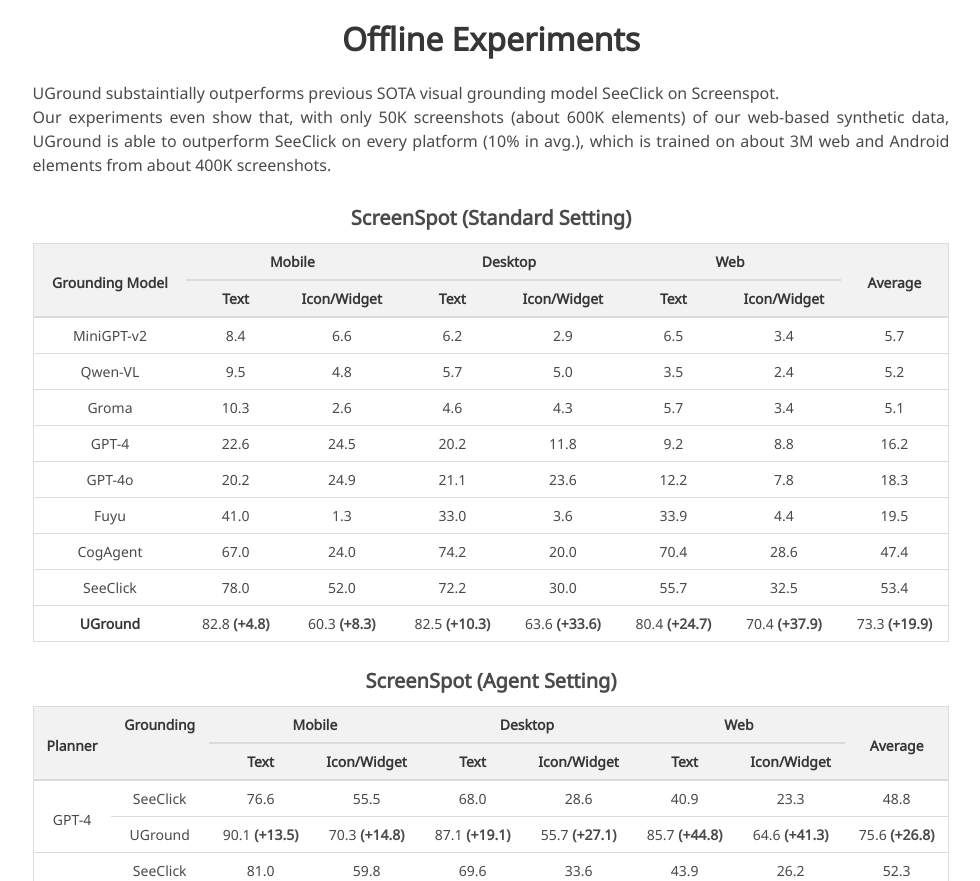
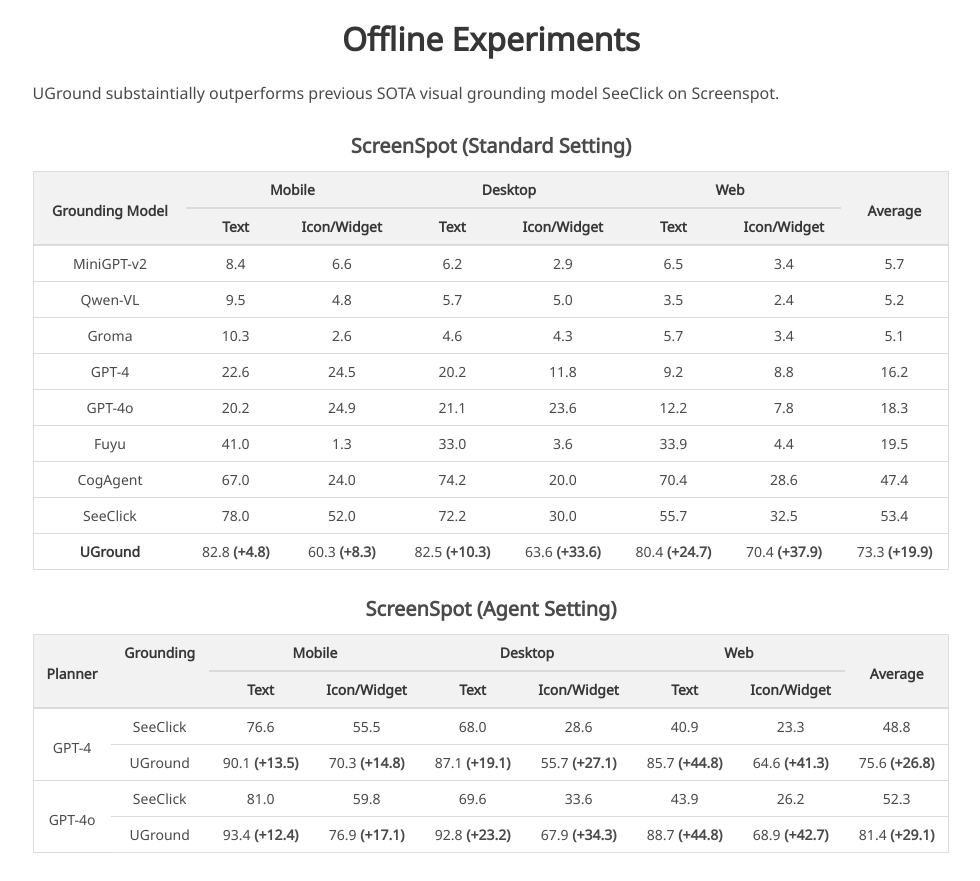
Before and after one commit to OSU-NLP-Group/UGround, a plain HTML site: page index.html in a window 1280 px wide. Shown: the part 2190-3071 px from the top of the page, without its empty margins (149-1129 px from the left). Drawn offline with nearby package versions, Linux system fonts and the light colour scheme; a script that the page names is missing; some icons are missing; a web font is replaced by a local one.

Commit message:
update websites

```diff
--- a/index.html
+++ b/index.html
@@ -378,8 +378,9 @@
         <h2 class="title is-3">Offline Experiments</h2>
         <div class="content has-text-justified">
 
-            <p>UGround substaintially outperforms previous SOTA visual grounding model SeeClick on Screenspot. <br
-                >Our experiments even show that, with only 50K screenshots (about 600K elements) of our web-based synthetic data, UGround is able to outperform SeeClick on every platform (10% in avg.), which is trained on about 3M web and Android elements from about 400K screenshots.</p>
+            <p>UGround substaintially outperforms previous SOTA visual grounding model SeeClick on Screenspot.
+<!--                <br-->
+<!--                >Our experiments even show that, with only 50K screenshots (about 600K elements) of our web-based synthetic data, UGround is able to outperform SeeClick on every platform (10% in avg.), which is trained on about 3M web and Android elements from about 400K screenshots.</p>-->
 
         <table id="ScreenSpotStandard">
     <caption>ScreenSpot (Standard Setting)</caption>
```
